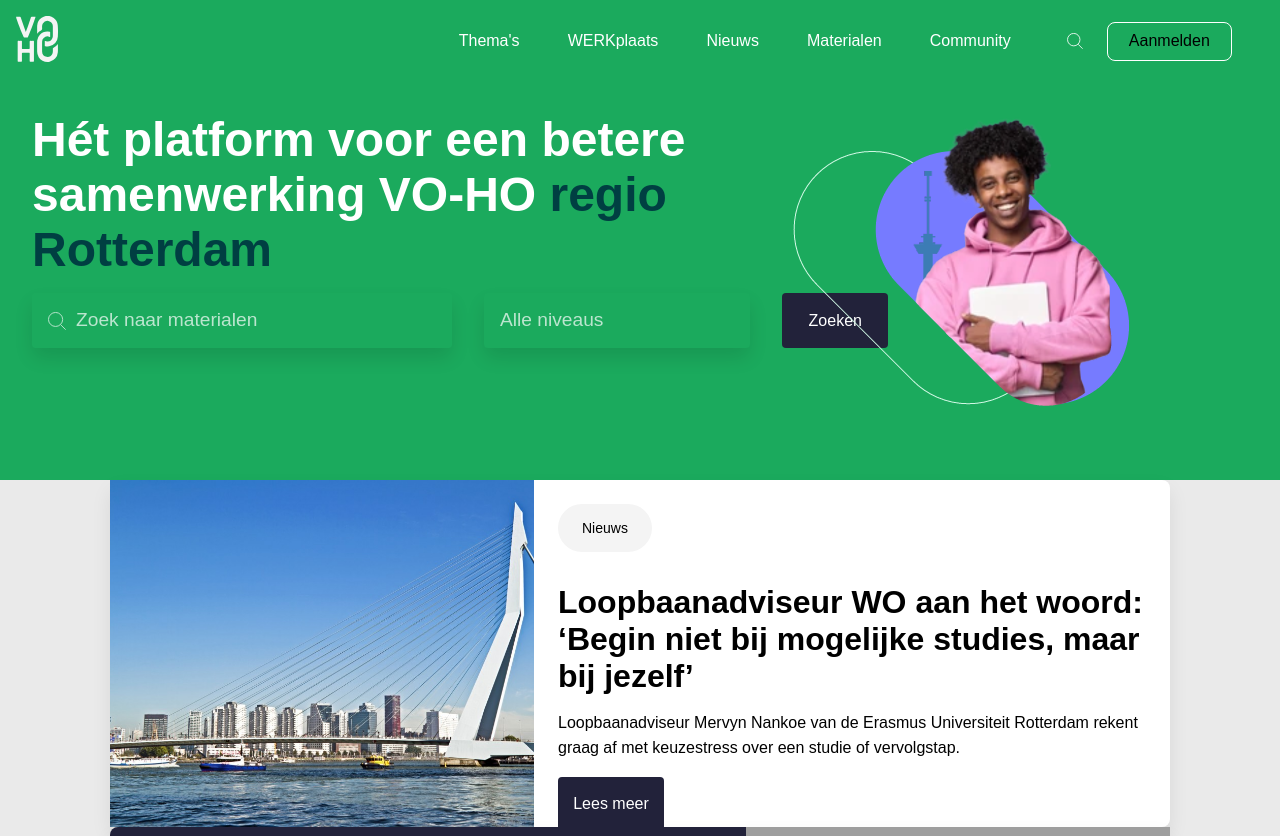
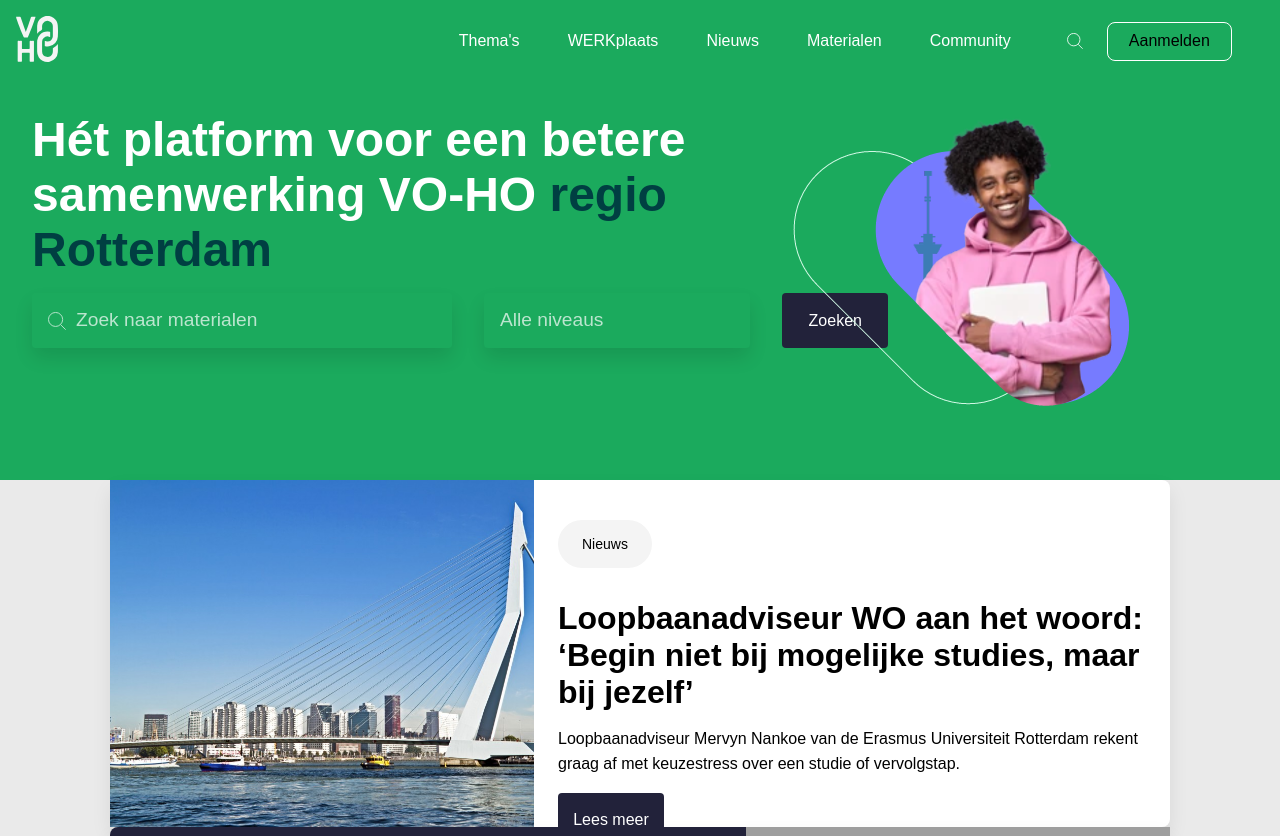
Before and after one commit to jaussems/press-play-assesment, a Next.js app: page / in a window 1280 px wide. Shown: the top 836 px of the page. Built offline with nearby package versions, Linux system fonts and the light colour scheme; grey boxes are pictures that could not be loaded; a web font is replaced by a local one.

Commit message:
added margin for tag in article

```diff
--- a/src/styles/components/Article.module.scss
+++ b/src/styles/components/Article.module.scss
@@ -23,7 +23,7 @@
     @include flex-row;
     justify-content: flex-start;
     gap: 1rem;
-    margin-bottom: 1rem;
+    margin: 1rem 0 1rem 0;
   }
 
   .flipped {
```
